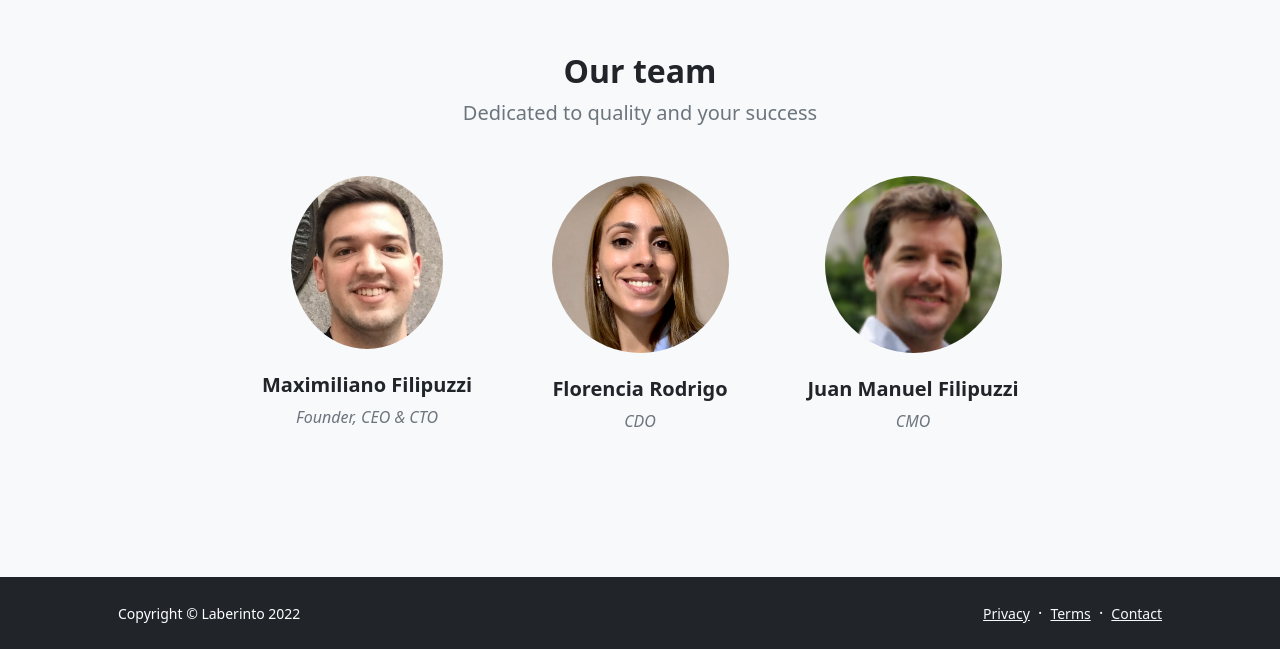
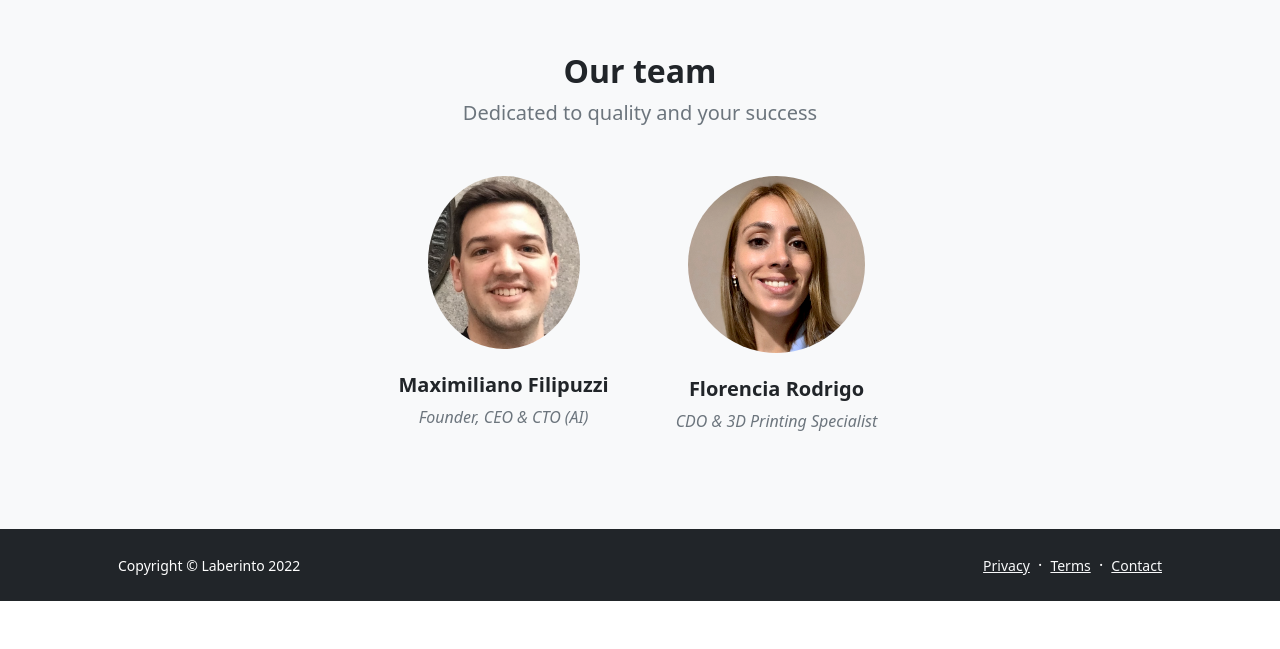
Before and after one commit to mightymax88/Laberinto, a plain HTML site: page about.html in a window 1280 px wide. Shown: the part 1442-2091 px from the top of the page. After the commit the page ends 2043 px from the top, so only its background shows below. Drawn offline with nearby package versions, Linux system fonts and the light colour scheme.

Commit message:
Changes in members

```diff
--- a/about.html
+++ b/about.html
@@ -83,14 +83,14 @@
                             <div class="text-center">
                                 <img class="img-fluid rounded-circle mb-4 px-4" src="media/maxi.png" alt="..." width="200px"/>
                                 <h5 class="fw-bolder">Maximiliano Filipuzzi</h5>
-                                <div class="fst-italic text-muted">Founder, CEO &amp; CTO</div>
+                                <div class="fst-italic text-muted">Founder, CEO &amp; CTO (AI)</div>
                             </div>
                         </div>
                         <div class="col mb-5 mb-5 mb-xl-0">
                             <div class="text-center">
                                 <img class="img-fluid rounded-circle mb-4 px-4" src="media/flor.png" alt="..." width="300px"/>
                                 <h5 class="fw-bolder">Florencia Rodrigo</h5>
-                                <div class="fst-italic text-muted">CDO</div>
+                                <div class="fst-italic text-muted">CDO & 3D Printing Specialist</div>
                             </div>
                         </div>
                         <!-- <div class="col mb-5 mb-5 mb-sm-0">
@@ -100,13 +100,13 @@
                                 <div class="fst-italic text-muted">CMO</div>
                             </div>
                         </div> -->
-                        <div class="col mb-5">
+                        <!-- <div class="col mb-5">
                             <div class="text-center">
                                 <img class="img-fluid rounded-circle mb-4 px-4" src="media/cmo_vitalink.png" alt="..." width="240px"/>
                                 <h5 class="fw-bolder">Juan Manuel Filipuzzi</h5>
                                 <div class="fst-italic text-muted">CMO</div>
                             </div>
-                        </div>
+                        </div> -->
                     </div>
                 </div>
             </section>
```
